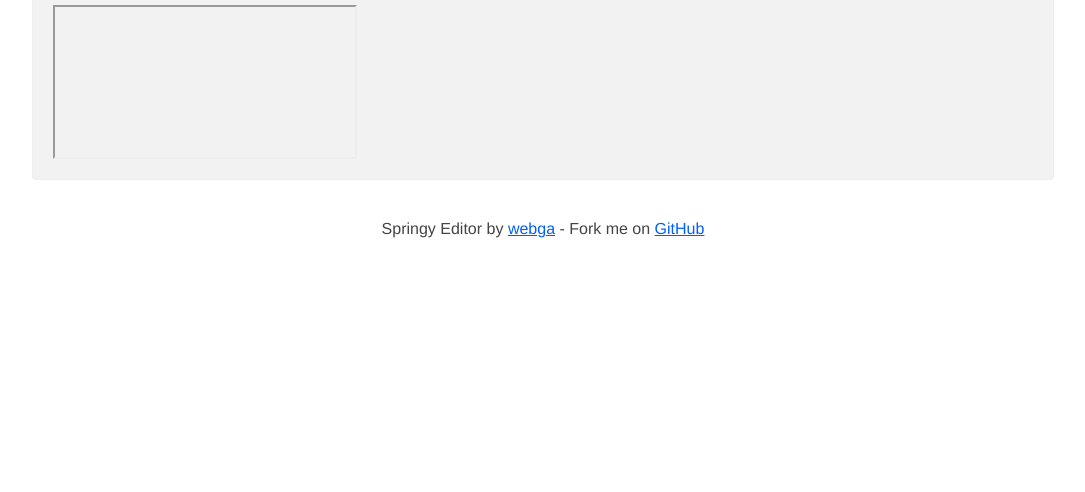
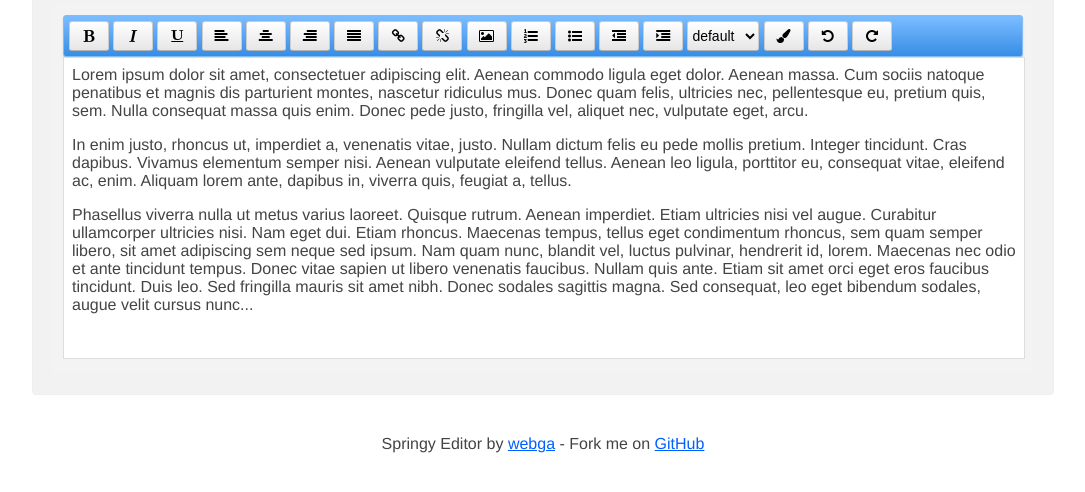
Before and after one commit to webga/SpringyEditor, a plain HTML site: page docs/editor_base.htm in a window 1280 px wide. Shown: the part 134-626 px from the top of the page, without its empty margins (97-1182 px from the left). Drawn offline with nearby package versions, Linux system fonts and the light colour scheme; files that its build step writes are made by us from their sources.

Commit message:
updated files for demo

```diff
--- a/docs/editor_base.htm
+++ b/docs/editor_base.htm
@@ -32,16 +32,16 @@
     </style>
 
     <!-- jquery -->
-    <link type="text/css" href="/springy/docs/jquery/jquery-ui-1.11.3/jquery-ui.css" rel="stylesheet" />
-    <script type="text/javascript" src="/springy/docs/jquery/jquery-ui-1.11.3/external/jquery/jquery.js"></script>
-    <script type="text/javascript" src="/springy/docs/jquery/jquery-ui-1.11.3/jquery-ui.js"></script>
+    <link type="text/css" href="jquery/jquery-ui-1.11.3/jquery-ui.css" rel="stylesheet" />
+    <script type="text/javascript" src="jquery/jquery-ui-1.11.3/external/jquery/jquery.js"></script>
+    <script type="text/javascript" src="jquery/jquery-ui-1.11.3/jquery-ui.js"></script>
     <!-- /jquery -->
 
-    <link type="text/css" href="/springy/res/font-awesome-4.3.0/css/font-awesome.min.css" rel="stylesheet" />
-    <link type="text/css" href="/springy/css/editor.css" rel="stylesheet" />
+    <link type="text/css" href="../res/font-awesome-4.3.0/css/font-awesome.min.css" rel="stylesheet" />
+    <link type="text/css" href="../css/editor.css" rel="stylesheet" />
 
-    <script type="text/javascript" src="/springy/js/editor-connectors.js"></script>
-    <script type="text/javascript" src="/springy/js/editor.js"></script>
+    <script type="text/javascript" src="../js/editor-connectors.js"></script>
+    <script type="text/javascript" src="../js/editor.js"></script>
 
     <script type="text/javascript">
         $(document).ready(function () {
--- a/js/editor.js
+++ b/js/editor.js
@@ -549,7 +549,7 @@ function Springy() {
         });
 
         // add iframe Head informations for default styles
-        $('head', $('#' + _opts.id).get(0).contentWindow.document).append('<link rel="stylesheet" href="/springy/css/editor-area.css" type="text/css">');
+        //$('head', $('#' + _opts.id).get(0).contentWindow.document).append('<link rel="stylesheet" href="/springy/css/editor-area.css" type="text/css">');
 
         // add iframe style informations
         if (_opts.usePageStyles) {
```
Also changed, not shown: docs/editor_multiple.htm (+7 -7 lines), 1 other file.
